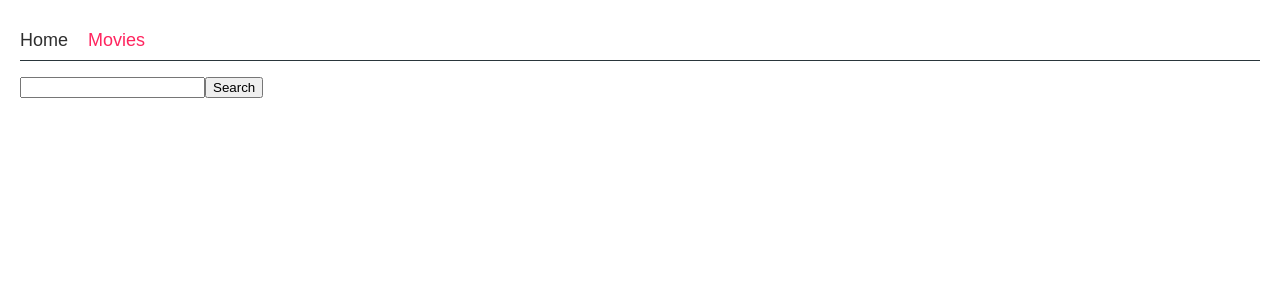
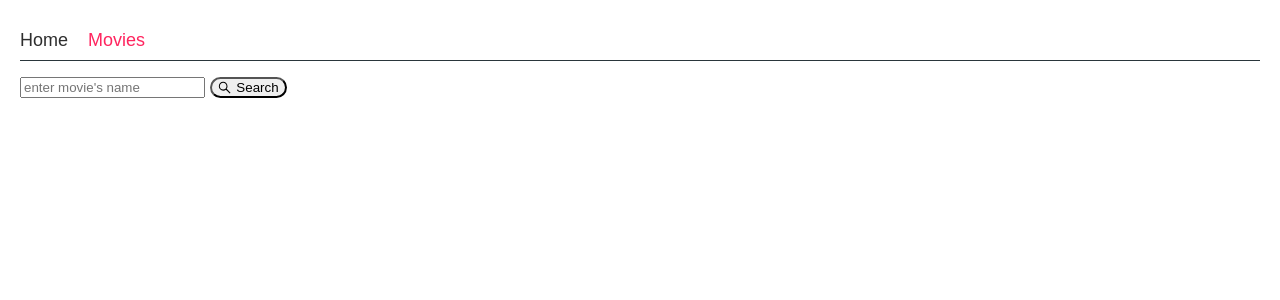
Before and after one commit to dzhafarovm/goit-react-hw-05-movies, a React (Create React App) app: page /movies in a window 1280 px wide. Shown: the top 300 px of the page. Built offline with nearby package versions, Linux system fonts and the light colour scheme.

Commit message:
update style

```diff
--- a/package.json
+++ b/package.json
@@ -10,6 +10,7 @@
     "prop-types": "^15.7.2",
     "react": "^17.0.2",
     "react-dom": "^17.0.2",
+    "react-icons": "^4.2.0",
     "react-loader-spinner": "^4.0.0",
     "react-router-dom": "^5.3.0",
     "react-scripts": "4.0.3",
--- a/public/index.html
+++ b/public/index.html
@@ -24,7 +24,7 @@
       work correctly both with client-side routing and a non-root public URL.
       Learn how to configure a non-root public URL by running `npm run build`.
     -->
-    <title>Movie</title>
+    <title>Movies</title>
   </head>
   <body>
     <noscript>You need to enable JavaScript to run this app.</noscript>
--- a/src/Components/Views/HomeView.jsx
+++ b/src/Components/Views/HomeView.jsx
@@ -4,7 +4,7 @@ import { fetchPopularMoviesOfTheDay } from '../API/themoviedb';
 import css from './HomeView.module.css';
 
 export default function HomeView() {
-  window.document.title = 'movie';
+  window.document.title = 'Movies';
 
   const { url } = useRouteMatch();
   const [popularMovies, setPopularMovies] = useState(null);
--- a/src/Components/Views/MovieDetailsView.jsx
+++ b/src/Components/Views/MovieDetailsView.jsx
@@ -6,6 +6,7 @@ import {
   useHistory,
   Route,
 } from 'react-router-dom';
+import { FaRegArrowAltCircleLeft } from 'react-icons/fa';
 import { fetchMovie } from '../API/themoviedb';
 import { LoaderSpinner } from '../../Components/LoaderSpinner/LoaderSpinner.jsx';
 import css from './MovieDetailsView.module.css';
@@ -40,7 +41,7 @@ export default function MovieDetailsView() {
       {movie && (
         <>
           <button type="button" onClick={clickBtn} className={css.btnHome}>
-            &larr; Go back
+            <FaRegArrowAltCircleLeft size={14} /> Go back
           </button>
           <div className={css.movieBox}>
             <div>
--- a/src/Components/Views/MovieDetailsView.module.css
+++ b/src/Components/Views/MovieDetailsView.module.css
@@ -1,4 +1,7 @@
 .btnHome {
+  display: flex;
+  align-items: center;
+  gap: 5px;
   font-size: 14px;
   font-weight: 600;
   border: none;
--- a/src/Components/Views/MoviesView.jsx
+++ b/src/Components/Views/MoviesView.jsx
@@ -1,10 +1,11 @@
 import { useState, useEffect } from 'react';
 import { Link, useRouteMatch, useLocation, useHistory } from 'react-router-dom';
+import { FaSistrix } from 'react-icons/fa';
 import { fetchSearchMovieByQuery } from '../API/themoviedb';
-import css from './HomeView.module.css';
+import css from './MoviesView.module.css';
 
 export default function MoviesView() {
-  window.document.title = 'movie';
+  window.document.title = 'Movies';
 
   const history = useHistory();
   const location = useLocation();
@@ -40,9 +41,11 @@ export default function MoviesView() {
 
   return (
     <>
-      <form onSubmit={formSubmit}>
-        <input type="text" name="inp" />
-        <button type="submit">Search</button>
+      <form onSubmit={formSubmit} className={css.form}>
+        <input type="text" name="inp" placeholder={`enter movie's name`} />
+        <button type="submit" className={css.btnSearch}>
+          <FaSistrix /> Search
+        </button>
       </form>
 
       {selectedMovie && (
--- /dev/null
+++ b/src/Components/Views/MoviesView.module.css
@@ -0,0 +1,29 @@
+.link {
+  display: block;
+  margin-bottom: 5px;
+  font-size: 16px;
+  font-family: Arial, Helvetica, sans-serif;
+  font-weight: 500;
+  text-decoration: none;
+  color: #2e2e2e;
+}
+
+.link:hover {
+  color: #ff255f;
+}
+
+.form,
+.btnSearch {
+  display: inline-flex;
+  align-items: center;
+  gap: 5px;
+}
+
+.btnSearch {
+  border-radius: 15px;
+  cursor: pointer;
+}
+
+.btnSearch:hover {
+  color: #ff255f;
+}
```
Also changed, not shown: 1 other file (tests, documents, lock files or other folders).
